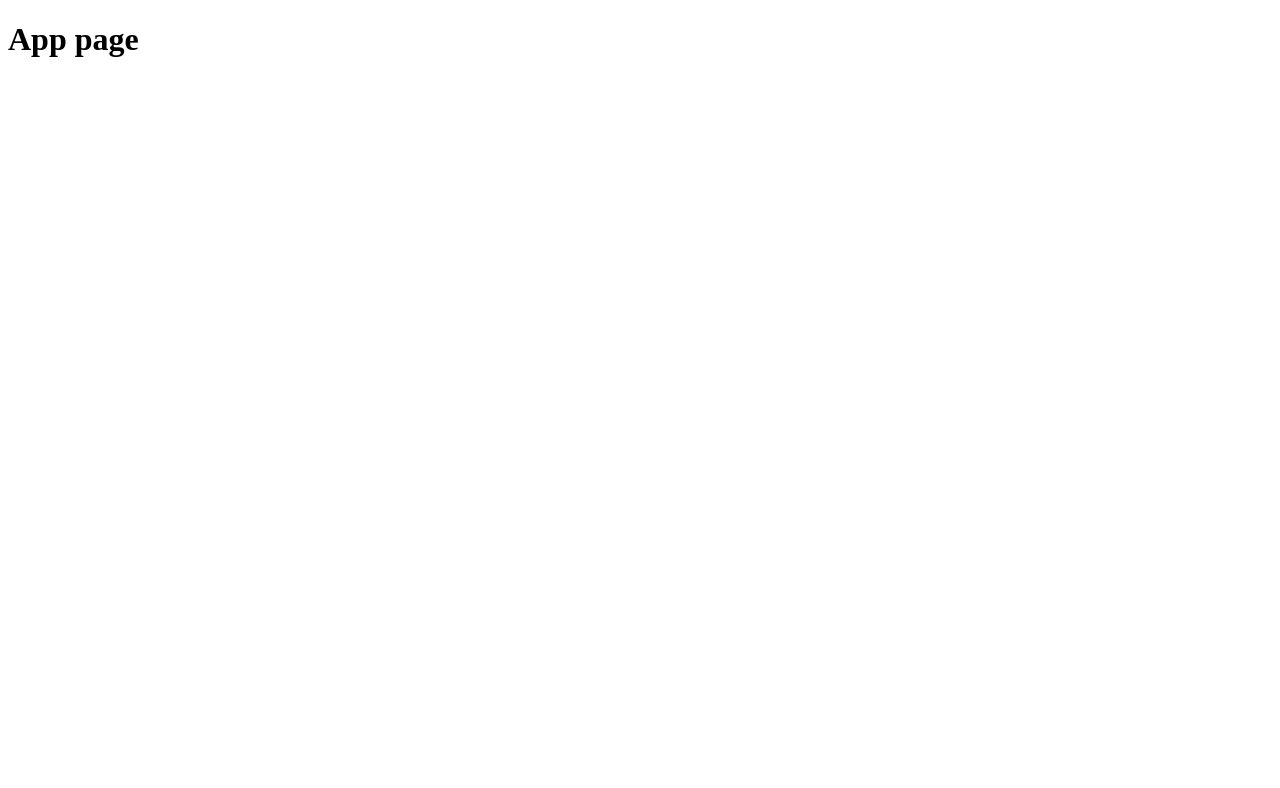
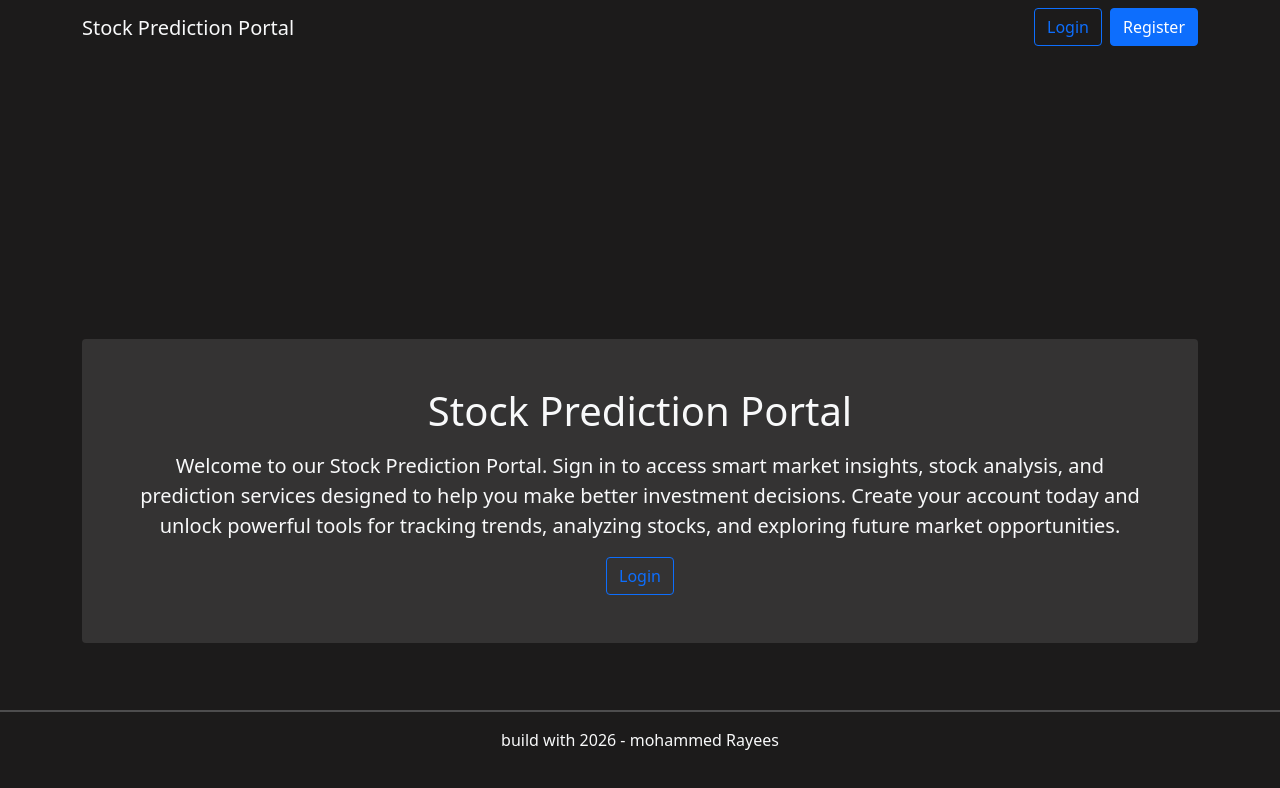
Before and after one commit to rayees004/Stock-Prediction-Portal, a React (Vite) app in the folder frontend-react/: page / in a window 1280 px wide. Shown: the top 788 px of the page. Built offline with nearby package versions, Linux system fonts and the light colour scheme.

Commit message:
design the standin page

```diff
--- a/frontend-react/index.html
+++ b/frontend-react/index.html
@@ -5,9 +5,11 @@
 
     <meta name="viewport" content="width=device-width, initial-scale=1.0" />
     <title>stock_prediction_portal</title>
+    <link href="https://cdn.jsdelivr.net/npm/bootstrap@5.0.2/dist/css/bootstrap.min.css" rel="stylesheet" >
   </head>
   <body>
     <div id="root"></div>
     <script type="module" src="/src/main.jsx"></script>
+    <script src="https://cdn.jsdelivr.net/npm/bootstrap@5.0.2/dist/js/bootstrap.bundle.min.js" ></script>
   </body>
 </html>
--- a/frontend-react/src/App.jsx
+++ b/frontend-react/src/App.jsx
@@ -1,4 +1,8 @@
 import { useState } from 'react'
+import '../src/assets/css/style.css'
+import Header from './components/Header'
+import Footer from './components/Footer'
+import MainContent from './components/MainContent'
 
 
 
@@ -7,7 +11,10 @@ function App() {
 
   return (
     <>
-     <h1>App page</h1>
+     <Header />
+     <MainContent />
+     <Footer />
+
     </>
   )
 }
--- /dev/null
+++ b/frontend-react/src/assets/css/style.css
@@ -0,0 +1,15 @@
+body{
+    background-color: rgb(28, 27, 27);
+}
+.bg-light-dark{
+    background-color:rgb(52, 51, 51) ;
+}
+#root{
+    display: flex;
+    flex-direction: column;
+    height: 100vh;
+}
+.container{
+    flex:1;
+
+}
--- /dev/null
+++ b/frontend-react/src/components/Footer.jsx
@@ -0,0 +1,15 @@
+
+
+const Footer = () => {
+  return (
+    <>
+       <footer className="footer py-3 my-3">
+        <hr className="border boreder-bottom" />
+         <p className="text-light text-center">build with 2026 - mohammed Rayees</p>
+
+       </footer>
+    </>
+  )
+}
+
+export default Footer
--- /dev/null
+++ b/frontend-react/src/components/Header.jsx
@@ -0,0 +1,18 @@
+import React from 'react'
+
+const Header = () => {
+  return (
+    <>
+    <nav className='navbar container align-items-start'>
+      <p className='text-light navbar-brand'>Stock Prediction Portal</p>
+      <div>
+        <button className='btn btn-outline-primary'>Login</button>
+        <button className='btn btn-primary ms-2'>Register</button>
+      </div>
+
+    </nav>
+    </>
+  )
+}
+
+export default Header
--- /dev/null
+++ b/frontend-react/src/components/MainContent.jsx
@@ -0,0 +1,25 @@
+import React from "react";
+
+const MainContent = () => {
+  return (
+    <>
+
+        <div className="container">
+          <div className="text-center bg-light-dark p-5 rounded ">
+            <h1 className="mb-3 text-light">Stock Prediction Portal</h1>
+            <p className="text-light lead">
+              Welcome to our Stock Prediction Portal. Sign in to access smart
+              market insights, stock analysis, and prediction services designed
+              to help you make better investment decisions. Create your account
+              today and unlock powerful tools for tracking trends, analyzing
+              stocks, and exploring future market opportunities.
+            </p>
+            <button className='btn btn-outline-primary'>Login</button>
+          </div>
+        </div>
+
+    </>
+  );
+};
+
+export default MainContent;
```
Also changed, not shown: 1 other file (tests, documents, lock files or other folders).
